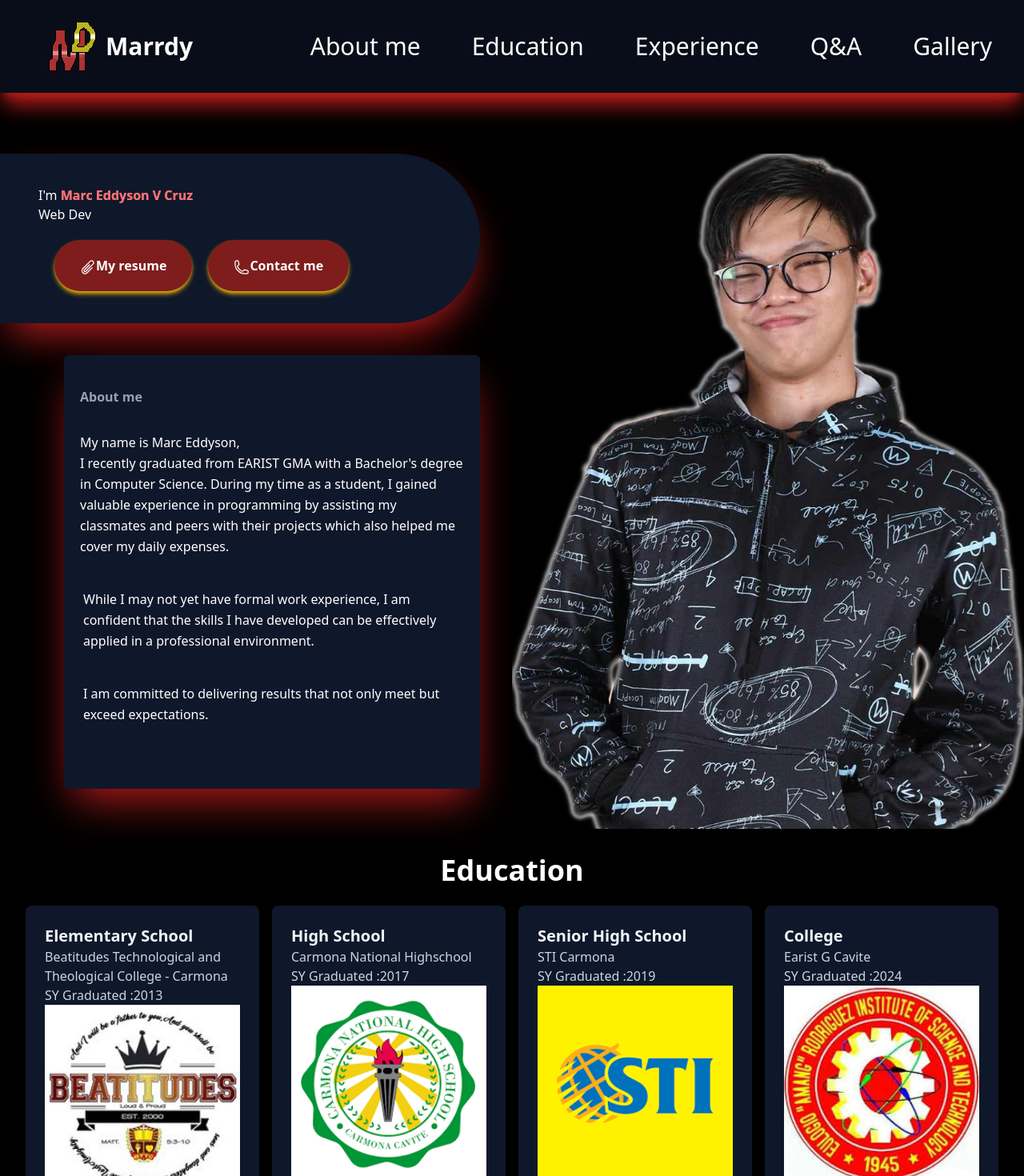
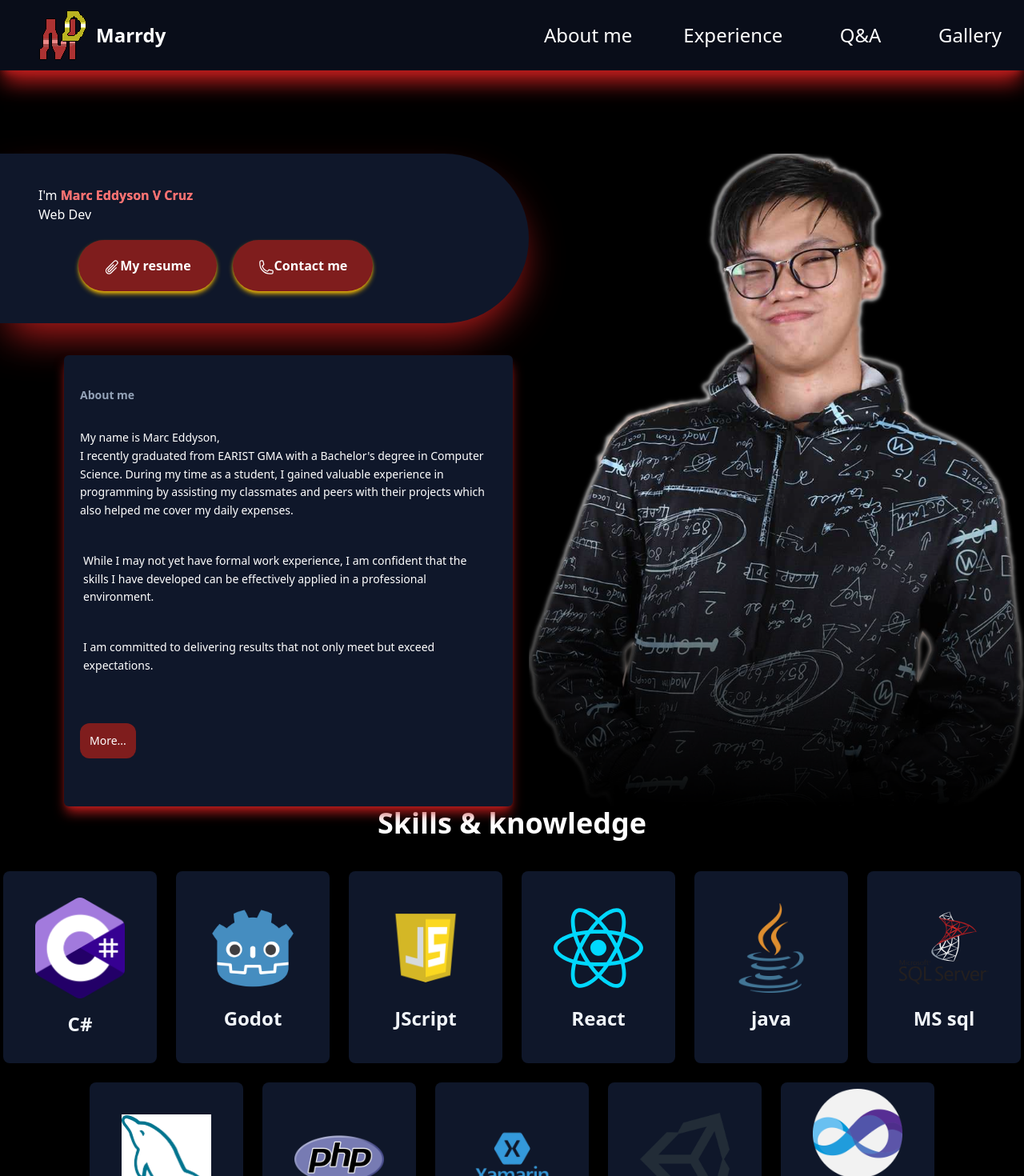
Before and after one commit to marrdy/MyReactVitePortfolio, a React (Vite) app: page / in a window 1280 px wide. Shown: the top 1470 px of the page at 80% size. Built offline with nearby package versions, Linux system fonts and the light colour scheme.

Commit message:
remove education section and add demographic data

```diff
--- a/src/App.jsx
+++ b/src/App.jsx
@@ -2,7 +2,6 @@ import { useState } from 'react'
 import NavBar from './Components/NavBar'
 import { motion } from 'framer-motion';
 import Aboutme from './Components/AboutMe'
-import Edu from './Components/Education'
 import bg from './assets/circuit-board.svg'
 import Skills from './Components/Skills'
 import QnA from './Components/QNA'
@@ -28,7 +27,6 @@ function App() {
       <NavBar/>
       <div className='overflow-hidden '>
         <Aboutme/>
-        <Edu/>
         <Skills/>
         <QnA/>
         <Gallery/>
--- a/src/Components/AboutMe.jsx
+++ b/src/Components/AboutMe.jsx
@@ -5,18 +5,8 @@ import { motion,useScroll } from 'framer-motion'
 function AboutMe() {
   const {scrollY} = useScroll();
   return (
-    <div className=' text-white text-left' id="About-me">
-        <div className='md:flex '   initial={{x:"100vw"}}>
-          <div className='bg-black max-w-full'>
+    <div className=' text-white text-left bg-black max-w-full' id="About-me">
           <Home/>
-          </div>
-
-
-        </div>
-
-
-
-
     </div>
   )
 }
--- a/src/Components/Education.jsx
+++ /dev/null
@@ -1,53 +0,0 @@
-import React from 'react'
-import Earist from '../assets/EARIST.jpg'
-import Icon from './IconLoader'
-function Education() {
-  const educationData = [
-    {
-      level: 'Elementary School',
-      school: 'Beatitudes Technological and Theological College - Carmona',
-      year: '2013',
-      image: "beatitude.jpg"
-    },
-    {
-      level: 'High School',
-      school: 'Carmona National Highschool',
-      year: '2017',
-      image: "CNHS.png"
-    },
-    {
-      level: 'Senior High School',
-      school: 'STI Carmona',
-      year: '2019',
-      image: "STICarmona.png"
-    },
-    {
-      level: 'College',
-      school: 'Earist G Cavite',
-      year: '2024',
-      image: "EARIST.jpg"
-    }
-  ];
-  return (
-    <div className=" bg-black mx-auto shadow-2xl p-8 z-50 " id="Education"
-    style={{
-      boxShadow: '0 -10px 15px -3px rgba(1, 1, 1, 10)', // Custom top shadow
-    }}>
-      <h1 className="text-4xl font-bold text-center text-white mb-6">Education</h1>
-
-      <div className="md:flex md:gap-4 mb-9">
-        { educationData.map((Educ, index) => (
-          <div className="bg-slate-900 shadow-md rounded-lg p-6 md:flex-1 mb-9" key={index}>
-            <h3 className="text-slate-100 text-xl font-semibold">{Educ.level}</h3>
-            <p className="text-slate-300">{Educ.school}</p>
-            <p className="text-slate-300"> SY Graduated :{Educ.year}</p>
-
-            <Icon filename={Educ.image}/>
-          </div>
-        ))}
-      </div>
-    </div>
-  )
-}
-
-export default Education
--- a/src/Components/Home.jsx
+++ b/src/Components/Home.jsx
@@ -1,4 +1,4 @@
-import React, { useState } from 'react';
+import React, { useEffect,useState } from 'react';
 import Contacttab from './Contact';
 import { motion } from 'framer-motion';
 import { TypeAnimation } from "react-type-animation";
@@ -6,8 +6,24 @@ import Resume from '../../public/Resume.pdf'
 import mypic from '../assets/Metransparent.png'
 function Home() {
     const [isOpen, setIsOpen] = useState(false);
+    const [Showing, SetShow] = useState(false);
     const openContact = () => setIsOpen(true);
     const closeContact = () => { setIsOpen(false) };
+    const ShowMore = () => {SetShow(!Showing)};
+    const [age, setAge] = useState(0);
+
+    useEffect(() => {
+      const birthDate = new Date(2001, 3, 8); // Month is 0-indexed, so 3 = April
+      const today = new Date();
+      let calculatedAge = today.getFullYear() - birthDate.getFullYear();
+      const monthDifference = today.getMonth() - birthDate.getMonth();
+
+      if (monthDifference < 0 || (monthDifference === 0 && today.getDate() < birthDate.getDate())) {
+        calculatedAge--;
+      }
+
+      setAge(calculatedAge);
+    }, []);
 
     const defaultAnimations = {
         hidden: {
@@ -19,16 +35,16 @@ function Home() {
     };
 
     return (
-        <motion.div className='flex md:mt-48 mt-10  gap-x-10 max-w-max'>
+        <motion.div className='flex md:mt-48 mt-10  max-w-full items-start md:mb-0 mb-32'>
 
             <div className={isOpen ? 'fixed inset-0 w-full h-full z-50' : 'hidden'}>
                 {isOpen && (
                     <Contacttab onClose={closeContact} />
                 )}
             </div>
-            <div className='md:w-min w-full'>
+            <div className='md:max-w-fit w-full'>
             <motion.div animate={{ x: 0 }} transition={{ duration: 2 }} initial={{ x: "-100vw" }}
-                className="shadow-red-700 shadow-2xl  text-white px-12 text-center md:mb-10 md:space-y-5 rounded-r-full py-10 md:pr-36 w-max bg-slate-900 md:bg-slate-900" // Changed from bg-transparent to bg-slate-900
+                className="shadow-red-700 shadow-2xl  text-white px-12 text-center md:mb-10 md:space-y-5 rounded-r-full py-10 md:pr-36 w-auto bg-slate-900 md:bg-slate-900" // Changed from bg-transparent to bg-slate-900
                 id="Home"
             >
                 <h1 className="text-whit  text-left rounded-l-full md:bg-transparent">
@@ -115,11 +131,12 @@ function Home() {
 
               <motion.img src ={mypic} initial={{x:"-100vw",opacity:0}} animate={{x:0,opacity:1}} transition={{duration:1, delay:1}} className=' inset-0 -z-10 h-full w-full bg-transparent [background:radial-gradient(125%_125%_at_50%_10%,transparent_40%,#63e_100%)]'/>
           </div>
-            <motion.div className='bg-slate-900 shadow-2xl shadow-red-700 rounded-md py-10 px-5 z-10 overflow-hidden md:ml-20'   initial={{ opacity: 0,x: "50vw", }} whileInView={{ opacity: 1,x: 0 }} transition={{duration:1}}>
+
+            <motion.div className='bg-slate-900 shadow-lg shadow-red-700 rounded-md py-10 px-5 z-50 overflow-hidden md:ml-20 max-w-full 2xl:text-xl lg:text-sm mx-5'   initial={{ opacity: 0,x: "50vw", }} whileInView={{ opacity: 1,x: 0 }} transition={{duration:1}}>
               <h1 className=' text-slate-400 font-bold mb-8'>
                 About me
               </h1>
-              <motion.div className=' text-white'  initial={{ x: 100,opacity:0 }} whileInView={{ opacity: 1,x: 0 }} transition={{duration:1, delay:1}}>
+              <motion.div className=' text-white max-w-prose '  initial={{ x: 100,opacity:0 }} whileInView={{ opacity: 1,x: 0 }} transition={{duration:1, delay:1}}>
                     <p className='justify-center leading-relaxed text-ellipsis'>
                     My name is Marc Eddyson,
                     </p>
@@ -132,11 +149,58 @@ function Home() {
                     <p className='leading-relaxed m-1 text-ellipsis md: mb-10'>
                     I am committed to delivering results that not only meet but exceed expectations.
                     </p>
+
               </motion.div>
+              {Showing&&(
+                <div className='
+                2xl:text-4xl
+                xl:text-3xl
+                font-bold
+                space-y-5
+                '>
+                    <h1>Demographic data</h1>
+                    <div className='
+                    2xl:text-2xl
+                    xl:text-lg
+                    font-bold
+                    space-y-7
+                    '>
+
+                        <h2>First Name : <span className='underline'>Marc Eddyson</span></h2>
+                        <h2>Last Name :<span className='underline'> Cruz</span></h2>
+                        <h2>Middle Name :<span className='underline'> Valles</span></h2>
+                        <h2>Age : <span className='underline'>{age} </span></h2>
+                    </div>
+                    <h1>Educational attainments</h1>
+                    <div className='
+                    2xl:text-2xl
+                    xl:text-lg
+                    font-bold
+                    '>
+
+                        <h2>Milagrosa Elementary School</h2>
+                        <h3 className='text-sm mb-5 underline'>2006-2009</h3>
+                        <h2>Beatitude Carmona</h2>
+                        <h3 className='text-sm mb-5 underline'>2009-2012</h3>
+                        <h2>Saint Gabriel</h2>
+                        <h3 className='text-sm mb-5 underline'>2012-2013</h3>
+                        <h2>Carmona National Highschool</h2>
+                        <h3 className='text-sm mb-5 underline'>2013-2017</h3>
+                        <h2>STI Southwoods</h2>
+                        <h3 className='text-sm mb-5 underline'>2017-2019</h3>
+                        <h2>EARIST Cavite</h2>
+                        <h3 className='text-sm mb-5 underline'>2019-2024</h3>
+
+                    </div>
+
+                </div>
+
+              )}
+              <button className='bg-red-900 p-3 z-50 rounded-xl my-5' onClick={ShowMore}> {Showing?<h1>Less...</h1>:<h1>More...</h1>}</button>
           </motion.div>
             </div>
 
-            <div className='relative hidden md:block ml-auto'>
+            <div className='relative hidden md:block ml-auto -z-0'>
   <motion.img
     src={mypic}
     initial={{x:"100vw", opacity:1}}
@@ -144,7 +208,7 @@ function Home() {
     transition={{duration:1, delay:1}}
     className='w-full'
   />
-
+  <div className="absolute inset-0 bg-gradient-to-b from-transparent via-transparent to-black bottom-0 h-1/10"></div>
 </div>
         </motion.div>
     );
--- a/src/Components/NavBar.jsx
+++ b/src/Components/NavBar.jsx
@@ -66,8 +66,8 @@ const NavBar = () => {
   xl:top-0
   xl:left-0
   xl:z-10
-  xl:p-5
-  xl:text-3xl
+  xl:p-2
+  xl:text-2xl
 "
 
     initial={{ y: 0 }}
@@ -104,9 +104,8 @@ const NavBar = () => {
           </svg>
         </button>
         {/* Links (Hidden on small screens) */}
-        <div className='hidden md:flex  flex-1 space-x-6  justify-self-end'>
+        <div className='hidden md:flex text-center flex-1 space-x-6  justify-self-end'>
           <a href="#About-me" className={NavButtonFont}>About me</a>
-          <a href="#Education" className={NavButtonFont}>Education</a>
           <a href="#Experience" className={NavButtonFont}>Experience</a>
           <a href="#Q&A" className={NavButtonFont}>Q&A</a>
           <a href="#Gallery" className={NavButtonFont}>Gallery</a>
@@ -127,7 +126,6 @@ const NavBar = () => {
 
           <a href="#Home" className={NavButtonFont} onClick={toggleMenu}>Home</a>
           <a href="#About-me" className={NavButtonFont} onClick={toggleMenu}>About me</a>
-          <a href="#Education" className={NavButtonFont} onClick={toggleMenu}>Education</a>
           <a href="#Experience" className={NavButtonFont} onClick={toggleMenu}>Experience</a>
           <a href="#Skills" className={NavButtonFont} onClick={toggleMenu}>Contact me</a>
         </div>
--- a/src/Components/Skills.jsx
+++ b/src/Components/Skills.jsx
@@ -72,13 +72,13 @@ export default function Skills() {
     <div className=' bg-black flex-col' id="Skills">
       <h1 className="text-4xl font-bold text-center text-white">Skills & knowledge</h1>
       <div className=" py-10">
-            <div className="flex flex-wrap justify-center gap-6 ">
+            <div className="flex flex-wrap justify-center gap-6 2xl:mx-40 ">
                 {
                     // Loop through the Exps object using Object.entries()
                     Object.entries(Exps).map(([filename, details], index) => (
                         <div
                             key={index}
-                            className="w-48 h-60 bg-slate-900 rounded-lg flex flex-col items-center justify-center p-4"
+                            className="w-48 h-60 bg-slate-900 rounded-lg flex flex-col items-center justify-center p-10 transition-transform transform hover:scale-110 hover:shadow-[0_0_15px_rgba(255,0,0,0.5)] duration-300"
                         >
                             {/* Pass filename to IconLoader */}
                             <IconLoader filename={filename} />
@@ -88,7 +88,7 @@ export default function Skills() {
                 }
             </div>
         </div>
-        <div  className='space-y-7'>
+        <div  className='space-y-7 2xl:mx-40'>
         {skillsInfo.map((item, index) => (
         <div key={index}>
           <SkillRate title={item.title} rate={item.rate} proficiencyLevel={item.proficiencyLevel} description={item.description} opinion={item.opinion} />
```
